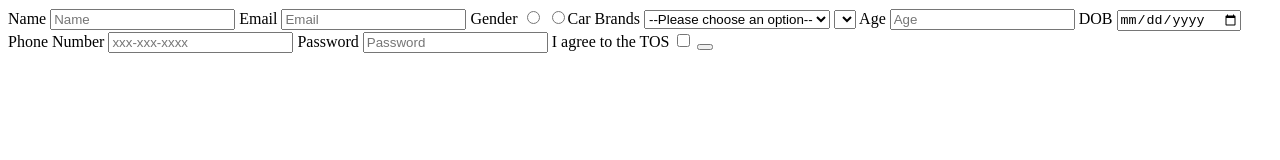
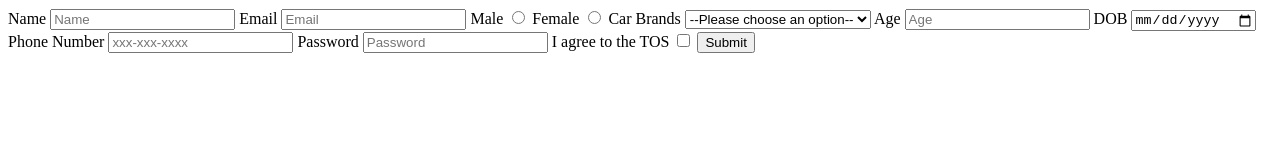
Before and after one commit to acciojob/signup-form-car-MeghanaSubramanyam, a website: page main.html in a window 1280 px wide. Drawn offline with Linux system fonts and the light colour scheme.

Commit message:
created a submission

```diff
--- a/main.html
+++ b/main.html
@@ -7,38 +7,43 @@
 </head>
 
 <body>
-	<!-- the entire body must be written by student -->
-    <script type="text/javascript" src="./script.js">
-</script>
+	<script type="text/javascript" src="./script.js"></script>
 	<form method="post">
 		<label for="name">Name</label>
 		<input id="name" type="text" required placeholder="Name">
+
 		<label for="email">Email</label>
 		<input id="email" type="email" required placeholder="Email">
-		<label for="gender_m,gender_f">Gender</label>
-		<input id="gender_m,gender_f" type="radio" required name="gender">
-		<input id="gender_m,gender_f" type="radio" required name="gender"
+
+		<label for="gender_m">Male</label>
+		<input id="gender_m" type="radio" required name="gender">
+
+		<label for="gender_f">Female</label>
+		<input id="gender_f" type="radio" required name="gender">
+
 		<label for="cars">Car Brands</label>
 		<select id="cars" required>
-    <option value="" >--Please choose an option--</option>
-    <!-- Add your options here -->
-</select>
-		<!-- <input id="cars" type="select" required placeholder="--Please choose an option--"> -->
-		<select id="cars" ></select>
+			<option value="" disabled selected>--Please choose an option--</option>
+			<!-- Add your options here -->
+		</select>
+
 		<label for="age">Age</label>
 		<input id="age" type="number" required placeholder="Age">
+
 		<label for="dob">DOB</label>
 		<input id="dob" type="date" required>
+
 		<label for="tel">Phone Number</label>
 		<input id="tel" type="tel" placeholder="xxx-xxx-xxxx">
+
 		<label for="password">Password</label>
 		<input id="password" type="password" required placeholder="Password">
+
 		<label for="tos">I agree to the TOS</label>
 		<input id="tos" type="checkbox" required>
-		<button type="submit">
+
+		<button type="submit">Submit</button>
 	</form>
-
-
 </body>
 
 </html>
```
